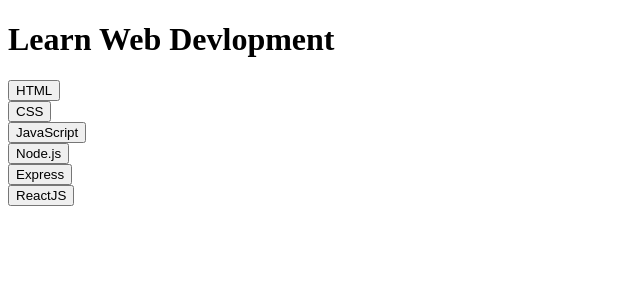
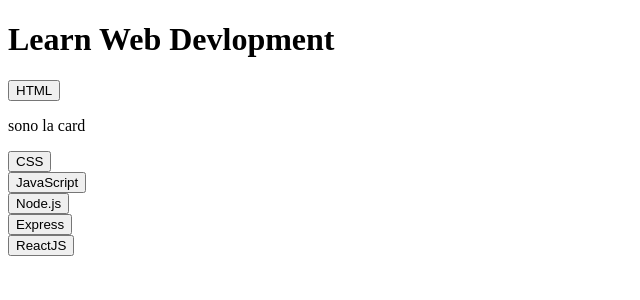
Before and after one commit to ValerioDiBiagio/react-use-state, a React (Vite) app: page / in a window 1280 px wide. Both pictures are taken after a click on the button "HTML". Shown: the top 300 px of the page, without its empty margins (0-640 px from the left). Built offline with nearby package versions, Linux system fonts and the light colour scheme.

Commit message:
feat: add card and button event

```diff
--- a/src/components/Buttons.jsx
+++ b/src/components/Buttons.jsx
@@ -1,8 +1,23 @@
+// importare useState
+import { useState } from "react"
+
+// importare la card
+import Card from "./Card"
+
+
 // funzione bottone
 export default function Button({ title }) {
+
+    const [click, setClick] = useState(false)
+
+    const toggle = () => {
+        setClick(prev => !prev);
+    }
+
     return (
         <div>
-            <button>{title}</button>
+            <button onClick={toggle}>{title}</button>
+            {click && <Card />}
         </div>
     )
 }
--- a/src/components/Card.jsx
+++ b/src/components/Card.jsx
@@ -0,0 +1,9 @@
+// funzione della card
+export default function Card() {
+    return (
+        <div>
+            <p>sono la card</p>
+        </div>
+
+    )
+}
```
